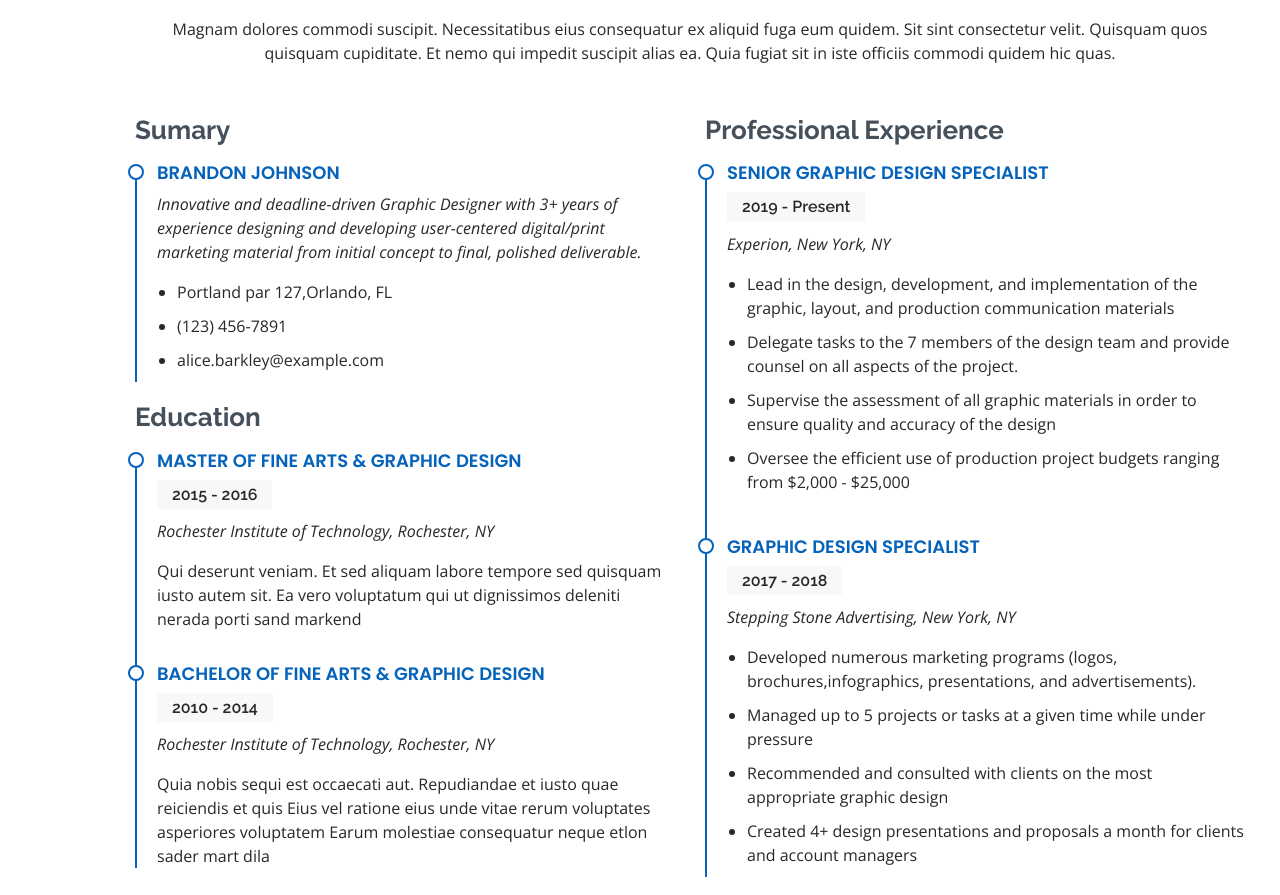
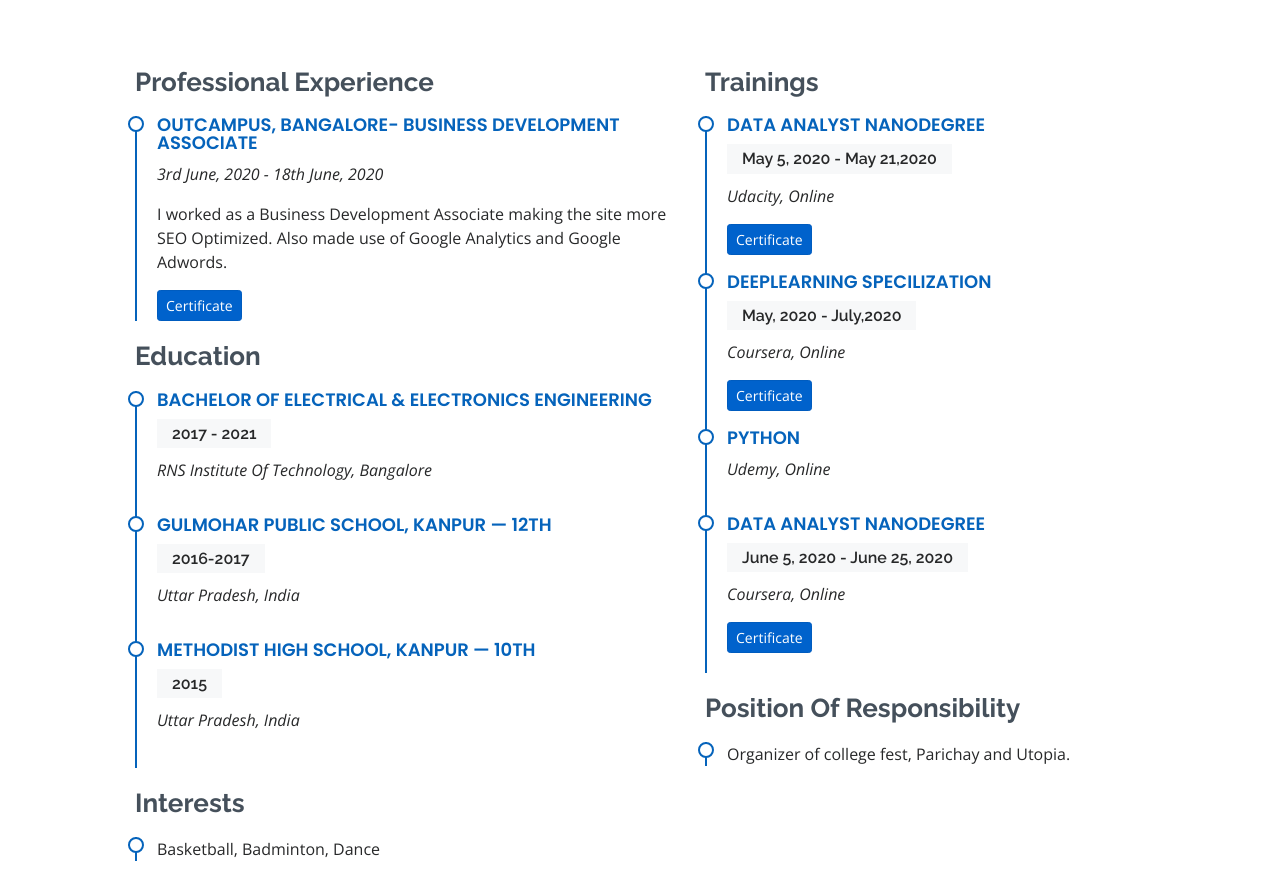
Before and after one commit to coolpinkzz/portfolio, a plain HTML site: page index.html in a window 1280 px wide. Shown: the part 1902-2797 px from the top of the page. Drawn offline with nearby package versions, Linux system fonts and the light colour scheme.

Commit message:
updated resume

```diff
--- a/index.html
+++ b/index.html
@@ -27,12 +27,6 @@
   <!-- Template Main CSS File -->
   <link href="assets/css/style.css" rel="stylesheet">
 
-  <!-- =======================================================
-  * Template Name: MyResume - v2.1.0
-  * Template URL: https://bootstrapmade.com/free-html-bootstrap-template-my-resume/
-  * Author: BootstrapMade.com
-  * License: https://bootstrapmade.com/license/
-  ======================================================== -->
 </head>
 
 <body>
@@ -48,8 +42,7 @@
         <li class="active"><a href="#hero"><i class="bx bx-home"></i> <span>Home</span></a></li>
         <li><a href="#about"><i class="bx bx-user"></i> <span>About</span></a></li>
         <li><a href="#resume"><i class="bx bx-file-blank"></i> <span>Resume</span></a></li>
-        <li><a href="#portfolio"><i class="bx bx-book-content"></i> <span>Portfolio</span></a></li>
-        <li><a href="#services"><i class="bx bx-server"></i> <span>Services</span></a></li>
+        <li><a href="#services"><i class="bx bx-server"></i> <span>Projects</span></a></li>
         <li><a href="#contact"><i class="bx bx-envelope"></i> <span>Contact</span></a></li>
       </ul>
     </nav><!-- .nav-menu -->
@@ -188,59 +181,70 @@
 
         <div class="section-title">
           <h2>Resume</h2>
-          <p>Magnam dolores commodi suscipit. Necessitatibus eius consequatur ex aliquid fuga eum quidem. Sit sint consectetur velit. Quisquam quos quisquam cupiditate. Et nemo qui impedit suscipit alias ea. Quia fugiat sit in iste officiis commodi quidem hic quas.</p>
+          <p></p>
         </div>
 
         <div class="row">
           <div class="col-lg-6">
-            <h3 class="resume-title">Sumary</h3>
+            <h3 class="resume-title">Professional Experience</h3>
             <div class="resume-item pb-0">
-              <h4>Brandon Johnson</h4>
-              <p><em>Innovative and deadline-driven Graphic Designer with 3+ years of experience designing and developing user-centered digital/print marketing material from initial concept to final, polished deliverable.</em></p>
-              <ul>
-                <li>Portland par 127,Orlando, FL</li>
-                <li>(123) 456-7891</li>
-                <li>alice.barkley@example.com</li>
-              </ul>
+              <h4>Outcampus, Bangalore- Business Development Associate</h4>
+              <p><em> 3rd June, 2020 - 18th June, 2020 </em></p>
+              <p>I worked as a Business Development Associate making the site more SEO Optimized. Also made use of Google Analytics and Google Adwords.</p>
+              <a href="https://bit.ly/35s72aa" class="btn btn-primary btn-sm active" role="button" aria-pressed="true">Certificate</a>
             </div>
 
             <h3 class="resume-title">Education</h3>
             <div class="resume-item">
-              <h4>Master of Fine Arts &amp; Graphic Design</h4>
-              <h5>2015 - 2016</h5>
-              <p><em>Rochester Institute of Technology, Rochester, NY</em></p>
-              <p>Qui deserunt veniam. Et sed aliquam labore tempore sed quisquam iusto autem sit. Ea vero voluptatum qui ut dignissimos deleniti nerada porti sand markend</p>
+              <h4>Bachelor of Electrical &amp; Electronics Engineering</h4>
+              <h5>2017 - 2021</h5>
+              <p><em>RNS Institute Of Technology, Bangalore</em></p>
             </div>
             <div class="resume-item">
-              <h4>Bachelor of Fine Arts &amp; Graphic Design</h4>
-              <h5>2010 - 2014</h5>
-              <p><em>Rochester Institute of Technology, Rochester, NY</em></p>
-              <p>Quia nobis sequi est occaecati aut. Repudiandae et iusto quae reiciendis et quis Eius vel ratione eius unde vitae rerum voluptates asperiores voluptatem Earum molestiae consequatur neque etlon sader mart dila</p>
+              <h4>Gulmohar Public School, Kanpur — 12th </h4>
+              <h5>2016-2017</h5>
+              <p><em>Uttar Pradesh, India</em></p>
+            </div>
+            <div class="resume-item">
+              <h4>Methodist High School, Kanpur — 10th </h4>
+              <h5>2015</h5>
+              <p><em>Uttar Pradesh, India</em></p>
+            </div>
+            <h3 class="resume-title">Interests</h3>
+            <div class="resume-item">
+              <p>Basketball, Badminton, Dance</p>
             </div>
           </div>
+
           <div class="col-lg-6">
-            <h3 class="resume-title">Professional Experience</h3>
+            <h3 class="resume-title">Trainings</h3>
             <div class="resume-item">
-              <h4>Senior graphic design specialist</h4>
-              <h5>2019 - Present</h5>
-              <p><em>Experion, New York, NY </em></p>
-              <ul>
-                <li>Lead in the design, development, and implementation of the graphic, layout, and production communication materials</li>
-                <li>Delegate tasks to the 7 members of the design team and provide counsel on all aspects of the project. </li>
-                <li>Supervise the assessment of all graphic materials in order to ensure quality and accuracy of the design</li>
-                <li>Oversee the efficient use of production project budgets ranging from $2,000 - $25,000</li>
-              </ul>
+              <h4>Data Analyst Nanodegree</h4>
+              <h5>May 5, 2020 - May 21,2020</h5>
+              <p><em>Udacity, Online</em></p>
+              <a href="https://confirm.udacity.com/AARGLU7E" class="btn btn-primary btn-sm active" role="button" aria-pressed="true">Certificate</a>
             </div>
             <div class="resume-item">
-              <h4>Graphic design specialist</h4>
-              <h5>2017 - 2018</h5>
-              <p><em>Stepping Stone Advertising, New York, NY</em></p>
-              <ul>
-                <li>Developed numerous marketing programs (logos, brochures,infographics, presentations, and advertisements).</li>
-                <li>Managed up to 5 projects or tasks at a given time while under pressure</li>
-                <li>Recommended and consulted with clients on the most appropriate graphic design</li>
-                <li>Created 4+ design presentations and proposals a month for clients and account managers</li>
-              </ul>
+              <h4>DeepLearning Specilization</h4>
+              <h5> May, 2020 - July,2020</h5>
+              <p><em>Coursera, Online</em></p>
+              <a href="https://drive.google.com/drive/folders/1FojeRSDkaPSEdobr_RZtR77pxqqS4XY8?usp=sharing" class="btn btn-primary btn-sm active" role="button" aria-pressed="true">Certificate</a>
+            </div>
+            <div class="resume-item">
+              <h4>Python</h4>
+
+              <p><em>Udemy, Online</em></p>
+              <!--<a href="https://confirm.udacity.com/AARGLU7E" class="btn btn-primary btn-sm active" role="button" aria-pressed="true">Certificate</a>-->
+            </div>
+            <div class="resume-item">
+              <h4>Data Analyst Nanodegree</h4>
+              <h5>June 5, 2020 - June 25, 2020</h5>
+              <p><em>Coursera, Online</em></p>
+              <a href="https://www.coursera.org/account/accomplishments/records/VK365EKXD9TK" class="btn btn-primary btn-sm active" role="button" aria-pressed="true">Certificate</a>
+            </div>
+            <h3 class="resume-title">Position Of Responsibility</h3>
+            <div class="resume-item">
+              <p>Organizer of college fest, Parichay and Utopia.</p>
             </div>
           </div>
         </div>
@@ -280,7 +284,7 @@
                 </svg>
                 <i class="bx bx-file"></i>
               </div>
-              <h4><a href="">LibraryManagementSystem</a></h4>
+              <h4><a href="">Library Management System</a></h4>
               <p>Worked on database management. Skills Used: Java, MySQL and Netbeans IDE</p>
               <a href="https://github.com/Nimisha89/JavaCoreMiniProject/tree/master/LibraryManagementSystem" class="github" style="width:200px; height:200px"><i class="bx bxl-github"></i></a>
             </div>
@@ -346,7 +350,7 @@
                 <textarea class="form-control" name="message" rows="5" data-rule="required" data-msg="Please write something for us" placeholder="Message"></textarea>
                 <div class="validate"></div>
               </div>
-              <div class="text-center"><button type="submit" class="form-control submit">Send Message</button></div>
+              <div class="text-center"><button type="submit" class="btn btn-primary submit">Send Message</button></div>
             </form>
 
           </div>
```
